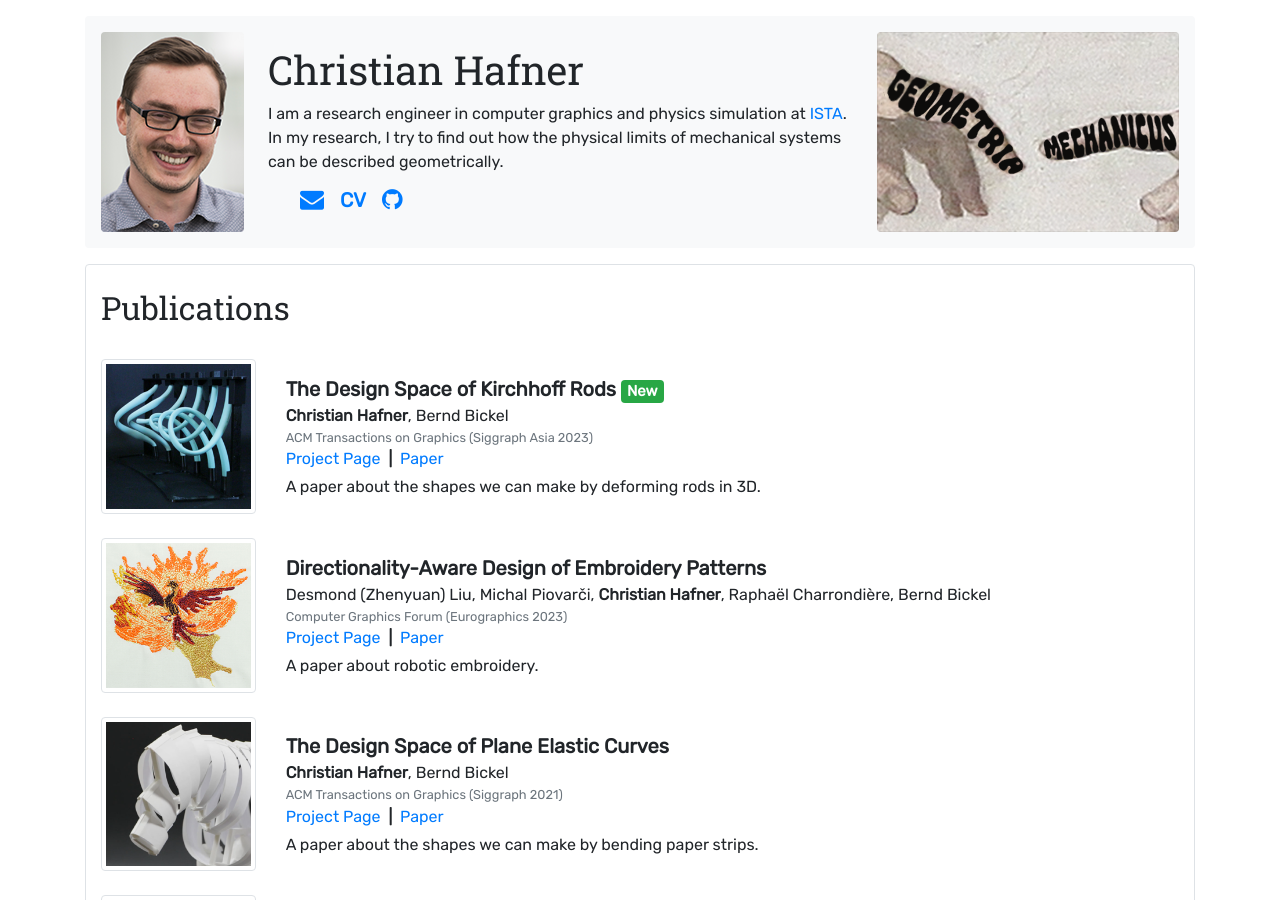
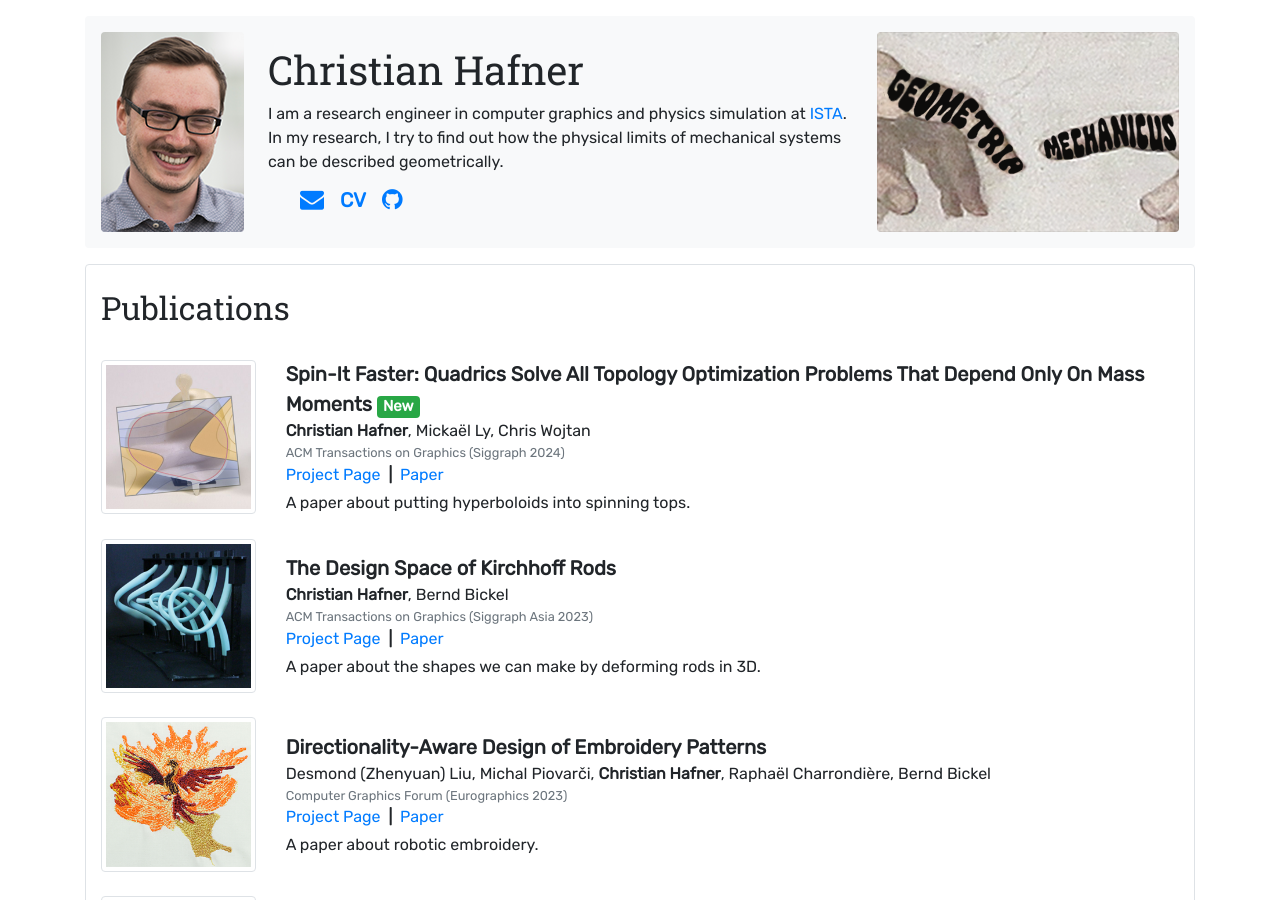
Before and after one commit to chrishafner/chrishafner.github.io, a Jekyll site: the page built from index.html, in a window 1280 px wide and 900 px high. Built offline with Jekyll 4.4.1, drawn with Linux system fonts in a browser that asks for light colours.

Commit message:
added spin-it faster paper

```diff
--- a/_data/publications.yml
+++ b/_data/publications.yml
@@ -1,3 +1,11 @@
+- title: "Spin-It Faster: Quadrics Solve All Topology Optimization Problems That Depend Only On Mass Moments"
+  authors: Christian Hafner, Mickaël Ly, Chris Wojtan
+  date: 2024-08-11
+  published: ACM Transactions on Graphics (Siggraph 2024)
+  projectpage: https://visualcomputing.ist.ac.at/publications/2024/SIF/
+  paperlink: https://pub.ista.ac.at/group_wojtan/projects/2024_Hafner_SIF/sif-final.pdf
+  image: img/spin-it-faster.png
+  blurb: "A paper about putting hyperboloids into spinning tops."
 - title: The Design Space of Kirchhoff Rods
   authors: Christian Hafner, Bernd Bickel
   date: 2023-12-01
--- a/_includes/portrait.html
+++ b/_includes/portrait.html
@@ -6,7 +6,7 @@
         In my research, I try to find out how the physical limits of mechanical systems can be described geometrically.</div>
         <div class="mx-4" style="display:flex;flex-direction:row;align-items:center">
             <a href="mailto:chafner@ist.ac.at" class="mx-2" style="font-size:24px"><i class="fa fa-envelope"></i></a>
-            <span class="mx-2" style="font-size:20px"><a href="https://pub.ist.ac.at/~chafner/CV_Hafner_Jul2023.pdf"><b>CV</b></a></span>
+            <span class="mx-2" style="font-size:20px"><a href="https://pub.ist.ac.at/~chafner/CV_Hafner_May2024.pdf"><b>CV</b></a></span>
             <a href="https://github.com/chrishafner" class="mx-2" style="font-size:24px"><i class="fa fa-github"></i></a>
         </div>
     </div>
```
Also changed, not shown: img/spin-it-faster.png (added).
